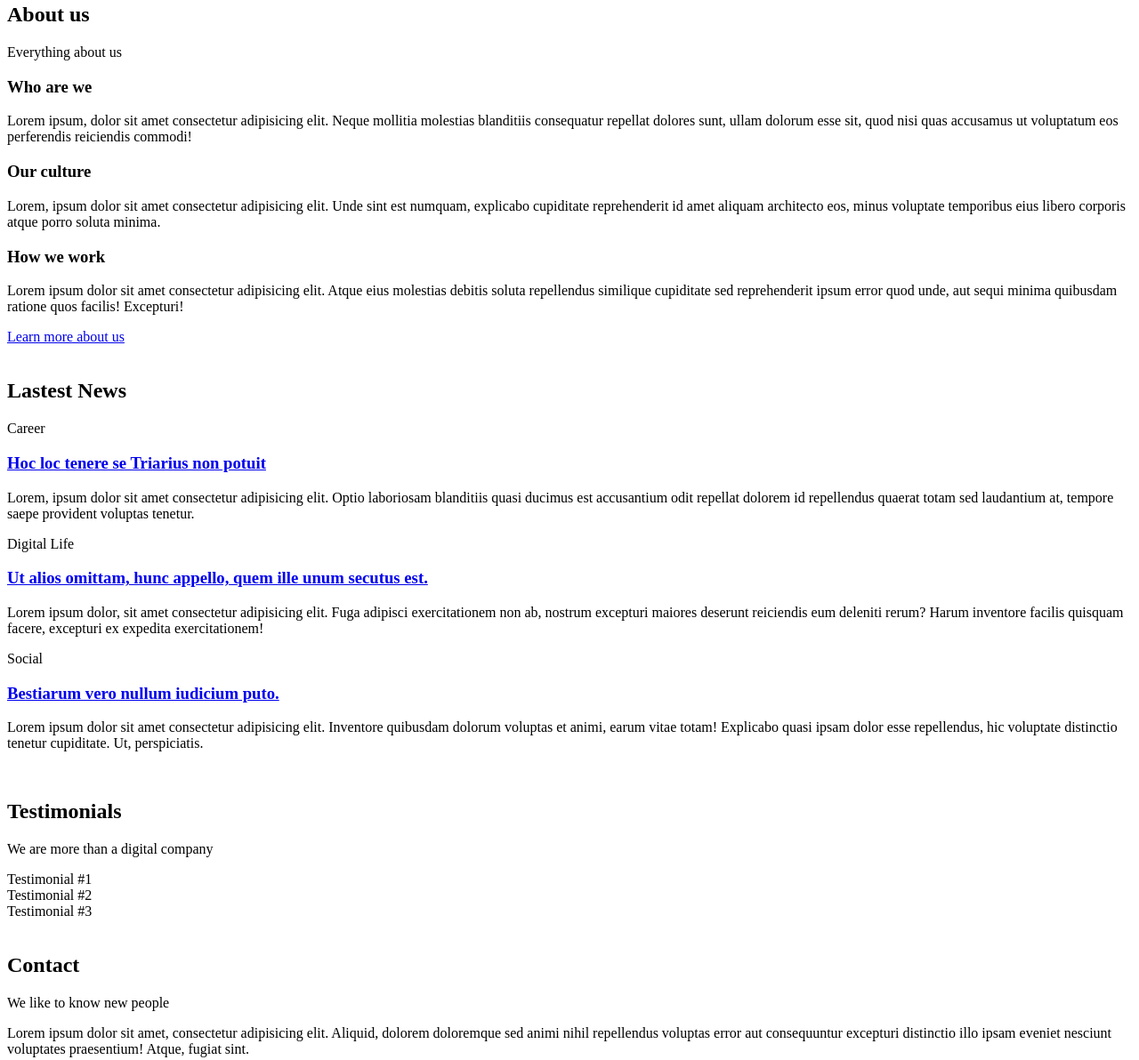
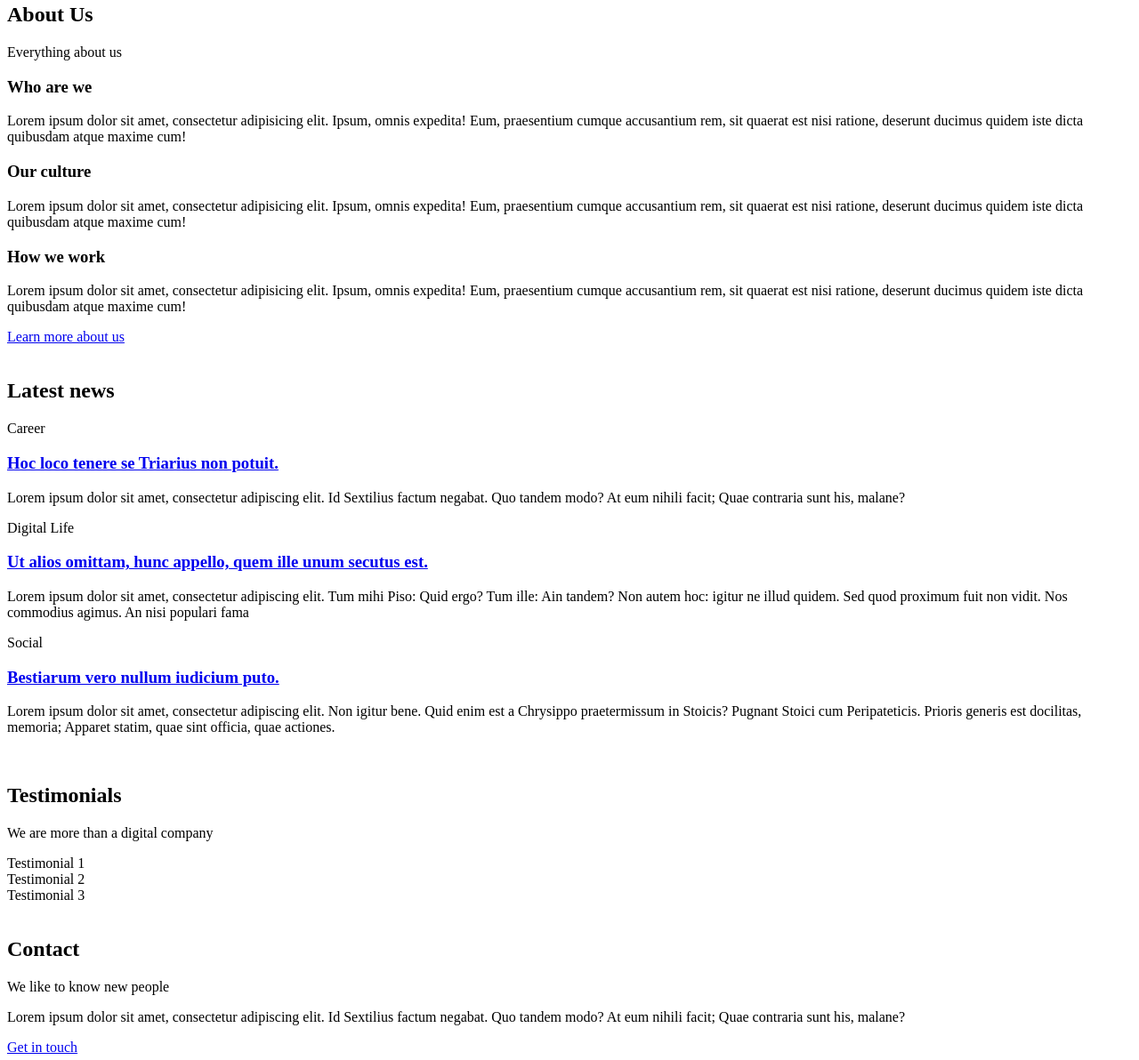
Before and after one commit to andres-martin/holbertonschool-web_front_end, a plain HTML site: page 0x00-html_advanced/23-index.html in a window 1280 px wide. Shown: the part 907-2099 px from the top of the page at 89% size. Drawn offline with Linux system fonts and the light colour scheme.

Commit message:
fix 23-index

```diff
--- a/0x00-html_advanced/23-index.html
+++ b/0x00-html_advanced/23-index.html
@@ -2,23 +2,21 @@
 <html lang="en" dir="ltr">
 
 <head>
-  <meta charset="UTF-8">
-  <meta name="viewport" content="width=device-width, initial-scale=1.0 viewport-fit=cover">
-  <meta name="description" content="Techium is a digital agency">
+  <meta charset="UTF-8" />
+  <meta name="viewport" content="width=device-width, initial-scale=1.0, viewport-fit=cover" />
   <title>Homepage - Techium</title>
-  <link href="./favicon.ico" type="image/x-icon" rel="icon">
-  <link href="./favicon.png" type="image/png" rel="icon">
+  <meta name="description" content="Techium is a digital agency" />
+  <link rel="icon" type="image/x-icon" href="./favicon.ico" />
+  <link rel="icon" type="image/png" href="./favicon.png" />
 </head>
 
 <body>
-  <br>
+  <br />
   <!-- Header -->
   <header>
     <div>
       <div>
-        <a href="/">
-          <span>Techium</span>
-        </a>
+        <a href="/"><span>Techium</span></a>
       </div>
       <nav>
         <a href="/">Home</a>
@@ -31,49 +29,40 @@
       </nav>
     </div>
   </header>
-  <br>
+  <br />
   <!-- Main -->
   <main>
     <h1>Homepage</h1>
-    <div>
-      <br>
+
+    <br />
     <!-- Hero section -->
     <section>
+      <div>
         <h2>We help you build your brand!</h2>
         <a href="#">Get started</a>
+      </div>
     </section>
-    </div>
-    <div>
-      <br>
+
+    <br />
     <!-- Services section -->
     <section>
+      <div>
         <header>
           <h2>Services</h2>
           <p>We work with you</p>
         </header>
         <div>
-          <h3>
-            <a href="#">Design & Concept</a>
-          </h3>
-          <h3>
-            <a href="#">Digital Strategy</a>
-          </h3>
-          <h3>
-            <a href="#">Content Strategy</a>
-          </h3>
-          <h3>
-            <a href="#">UX Design</a>
-          </h3>
-          <h3>
-            <a href="#">Web Development</a>
-          </h3>
-          <h3>
-            <a href="#">Social Media</a>
-          </h3>
+          <h3><a href="#">Design & Concept</a></h3>
+          <h3><a href="#">Digital Strategy</a></h3>
+          <h3><a href="#">Content Strategy</a></h3>
+          <h3><a href="#">UX Design</a></h3>
+          <h3><a href="#">Web Development</a></h3>
+          <h3><a href="#">Social Media</a></h3>
+        </div>
       </div>
     </section>
-    </div>
-    <br>
+
+    <br />
     <!-- Works section -->
     <section>
       <div>
@@ -83,94 +72,89 @@
         </header>
         <div>
           <article>
-            <h3>
-              <a href="#">Interior Design</a>
-            </h3>
+            <h3><a href="#">Interior Design</a></h3>
           </article>
           <article>
-            <h3>
-              <a href="#">Web Development</a>
-            </h3>
+            <h3><a href="#">Web Development</a></h3>
           </article>
           <article>
-            <h3>
-              <a href="#">Personal Brand</a>
-            </h3>
+            <h3><a href="#">Personal Brand</a></h3>
           </article>
         </div>
       </div>
     </section>
-    <br>
-    <!-- About Us section  -->
+
+    <br />
+    <!-- About Us section -->
     <section>
       <div>
         <header>
-          <h2>About us</h2>
+          <h2>About Us</h2>
           <p>Everything about us</p>
         </header>
         <div>
           <h3>Who are we</h3>
-          <p>Lorem ipsum, dolor sit amet consectetur adipisicing elit. Neque mollitia molestias blanditiis consequatur
-            repellat dolores sunt, ullam dolorum esse sit, quod nisi quas accusamus ut voluptatum eos perferendis
-            reiciendis commodi!</p>
+          <p>Lorem ipsum dolor sit amet, consectetur adipisicing elit. Ipsum,
+            omnis expedita! Eum, praesentium cumque accusantium rem, sit
+            quaerat est nisi ratione, deserunt ducimus quidem iste dicta
+            quibusdam atque maxime cum!</p>
           <h3>Our culture</h3>
-          <p>Lorem, ipsum dolor sit amet consectetur adipisicing elit. Unde sint est numquam, explicabo cupiditate
-            reprehenderit id amet aliquam architecto eos, minus voluptate temporibus eius libero corporis atque porro
-            soluta minima.</p>
+          <p>Lorem ipsum dolor sit amet, consectetur adipisicing elit. Ipsum,
+            omnis expedita! Eum, praesentium cumque accusantium rem, sit
+            quaerat est nisi ratione, deserunt ducimus quidem iste dicta
+            quibusdam atque maxime cum!</p>
           <h3>How we work</h3>
-          <p>Lorem ipsum dolor sit amet consectetur adipisicing elit. Atque eius molestias debitis soluta repellendus
-            similique cupiditate sed reprehenderit ipsum error quod unde, aut sequi minima quibusdam ratione quos
-            facilis!
-            Excepturi!</p>
+          <p>Lorem ipsum dolor sit amet, consectetur adipisicing elit. Ipsum,
+            omnis expedita! Eum, praesentium cumque accusantium rem, sit
+            quaerat est nisi ratione, deserunt ducimus quidem iste dicta
+            quibusdam atque maxime cum!</p>
         </div>
         <a href="about.html">Learn more about us</a>
       </div>
     </section>
-    <br>
+
+    <br />
     <!-- Latest news section -->
     <section>
       <div>
         <header>
-          <h2>Lastest News</h2>
+          <h2>Latest news</h2>
         </header>
         <div>
           <article>
             <p>Career</p>
-            <h3>
-              <a href="#">
-                Hoc loc tenere se Triarius non potuit</a>
-            </h3>
-            <p>Lorem, ipsum dolor sit amet consectetur adipisicing elit. Optio laboriosam blanditiis quasi ducimus est
-              accusantium odit repellat dolorem id repellendus quaerat totam sed laudantium at, tempore saepe provident
-              voluptas tenetur.</p>
+            <h3><a href="#">Hoc loco tenere se Triarius non potuit.</a></h3>
+            <p>
+              Lorem ipsum dolor sit amet, consectetur adipiscing elit. Id
+              Sextilius factum negabat. Quo tandem modo? At eum nihili facit;
+              Quae contraria sunt his, malane?
+            </p>
           </article>
           <article>
             <p>Digital Life</p>
-            <h3>
-              <a href="#">
-                Ut alios omittam, hunc appello, quem ille unum secutus est.
-              </a>
-            </h3>
-            <p>Lorem ipsum dolor, sit amet consectetur adipisicing elit. Fuga adipisci exercitationem non ab, nostrum
-              excepturi maiores deserunt reiciendis eum deleniti rerum? Harum inventore facilis quisquam facere,
-              excepturi
-              ex expedita exercitationem!</p>
+            <h3><a href="#">Ut alios omittam, hunc appello, quem ille unum secutus est.</a></h3>
+            <p>
+              Lorem ipsum dolor sit amet, consectetur adipiscing elit. Tum
+              mihi Piso: Quid ergo? Tum ille: Ain tandem? Non autem hoc:
+              igitur ne illud quidem. Sed quod proximum fuit non vidit. Nos
+              commodius agimus. An nisi populari fama
+            </p>
           </article>
           <article>
             <p>Social</p>
-            <h3>
-              <a href="#">
-                Bestiarum vero nullum iudicium puto.
-              </a>
-            </h3>
-            <p>Lorem ipsum dolor sit amet consectetur adipisicing elit. Inventore quibusdam dolorum voluptas et animi,
-              earum vitae totam! Explicabo quasi ipsam dolor esse repellendus, hic voluptate distinctio tenetur
-              cupiditate. Ut, perspiciatis.</p>
+            <h3><a href="#">Bestiarum vero nullum iudicium puto.</a></h3>
+            <p>
+              Lorem ipsum dolor sit amet, consectetur adipiscing elit. Non
+              igitur bene. Quid enim est a Chrysippo praetermissum in Stoicis?
+              Pugnant Stoici cum Peripateticis. Prioris generis est docilitas,
+              memoria; Apparet statim, quae sint officia, quae actiones.
+            </p>
           </article>
         </div>
       </div>
     </section>
-    <br>
+
+    <br />
     <!-- Testimonials section -->
     <section>
       <div>
@@ -179,13 +163,14 @@
           <p>We are more than a digital company</p>
         </header>
         <div>
-          <article>Testimonial #1</article>
-          <article>Testimonial #2</article>
-          <article>Testimonial #3</article>
+          <article>Testimonial 1</article>
+          <article>Testimonial 2</article>
+          <article>Testimonial 3</article>
         </div>
       </div>
     </section>
-    <br>
+
+    <br />
     <!-- Contact section -->
     <section>
       <div>
@@ -194,15 +179,17 @@
           <p>We like to know new people</p>
         </header>
         <div>
-          <p>Lorem ipsum dolor sit amet, consectetur adipisicing elit. Aliquid, dolorem doloremque sed animi nihil
-            repellendus voluptas error aut consequuntur excepturi distinctio illo ipsam eveniet nesciunt voluptates
-            praesentium! Atque, fugiat sint.</p>
+          <p>
+            Lorem ipsum dolor sit amet, consectetur adipiscing elit. Id
+            Sextilius factum negabat. Quo tandem modo? At eum nihili facit;
+            Quae contraria sunt his, malane?
+          </p>
         </div>
         <a href="contact.html">Get in touch</a>
       </div>
     </section>
   </main>
-  <br>
+  <br />
   <!-- Footer -->
   <footer>
     <div>
```
Lines whose indentation alone changed are shown as unchanged.
